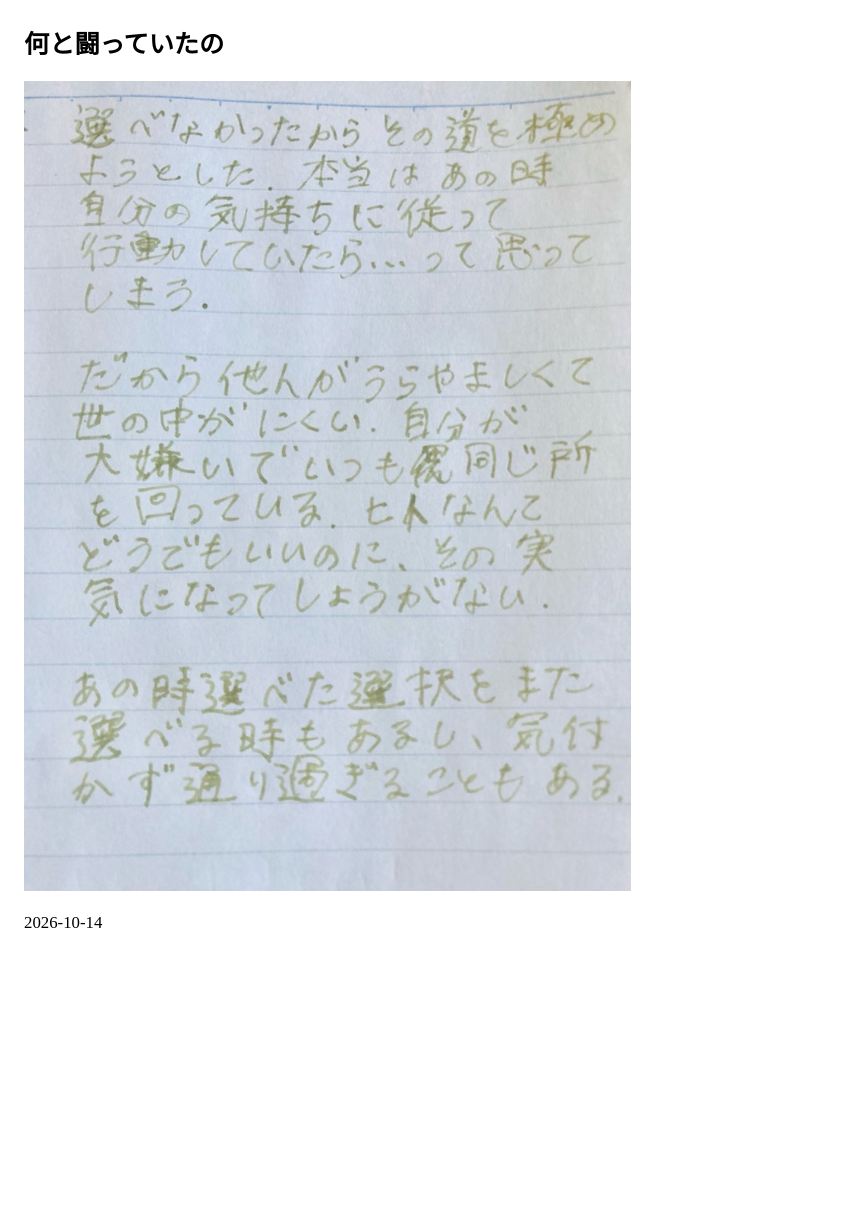
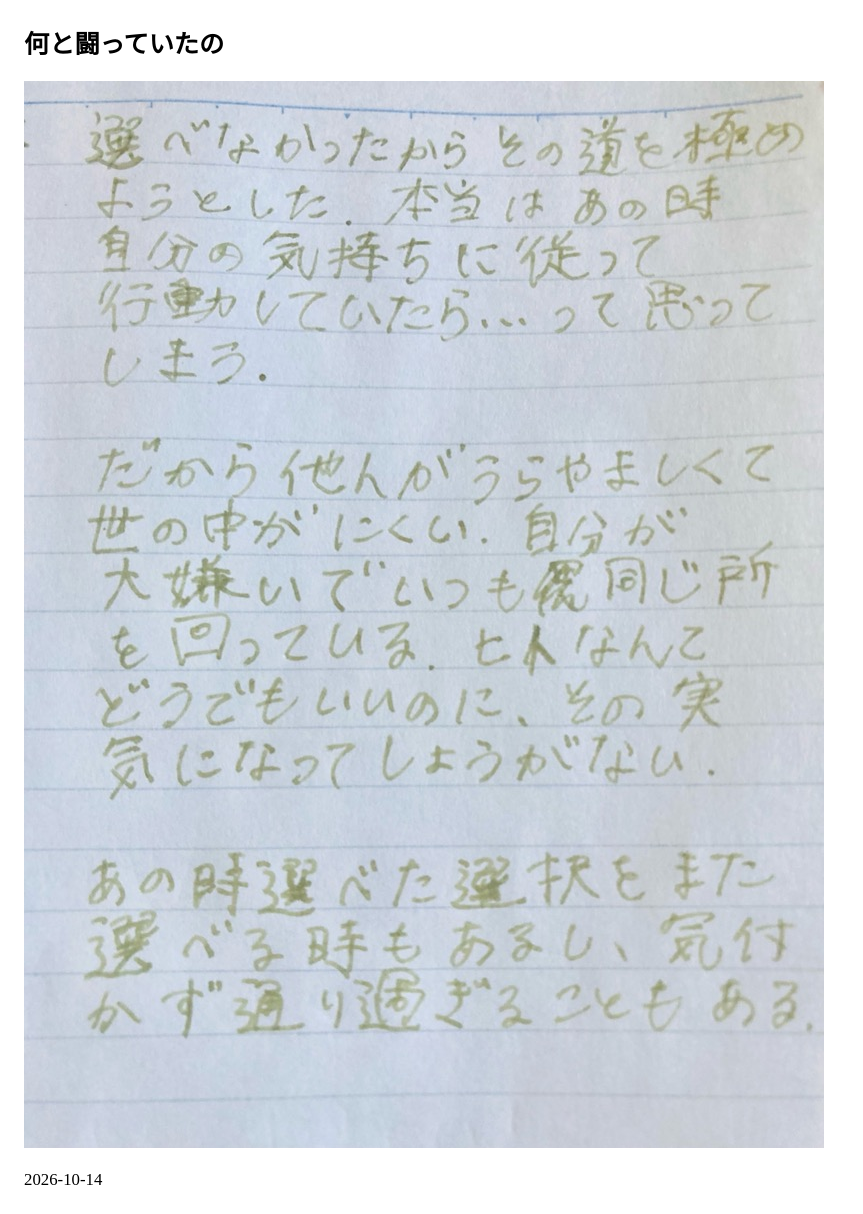
Before and after one commit to nn-iii/nn-iii.github.io, a Jekyll site: the page built from _posts/2026-10-14-1537.md, in a window 1280 px wide. Shown: the whole page, without its empty margins (0-863 px from the left). Built offline with Jekyll 4.4.1, drawn with Linux system fonts in a browser that asks for light colours; some web fonts are replaced; before the commit the page ends 957 px from its top, so only the background shows below that.

Commit message:
default.html を更新

```diff
--- a/_layouts/default.html
+++ b/_layouts/default.html
@@ -19,10 +19,9 @@
       font-size: 1.05rem;
     }
     img{
-      width: auto;
       max-width:100%;
       height:auto;
-      max-height:90vh;
+      object-fit: contain;
     }
     a{
       color: teal;
```
